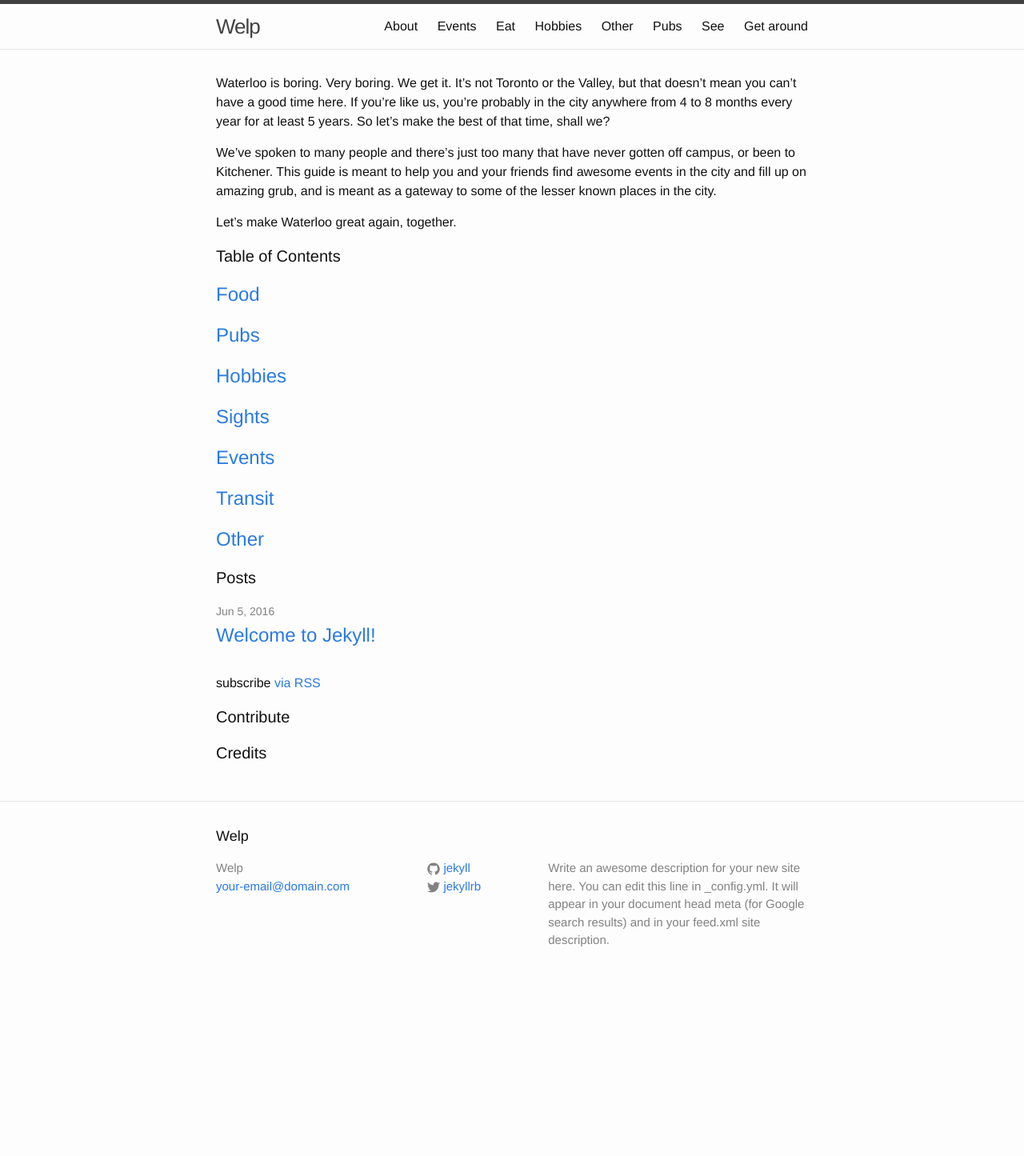
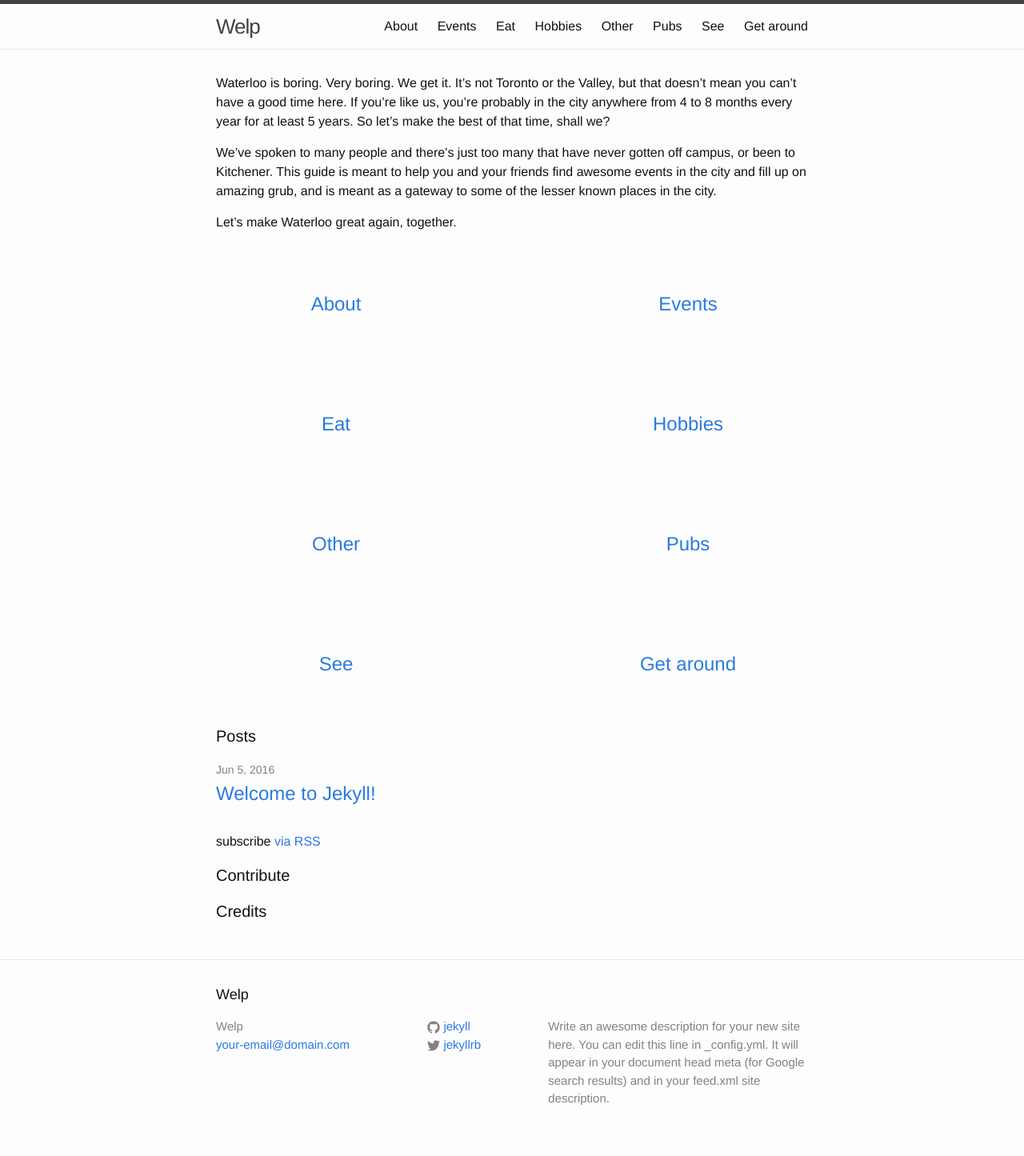
Before and after one commit to seductivegeese/guide, a Jekyll site: the page built from index.html, in a window 1280 px wide. Shown: the whole page at 80% size. Built offline with Jekyll 4.4.1, drawn with Linux system fonts in a browser that asks for light colours; before the commit the page ends 1247 px from its top, so only the background shows below that.

Commit message:
flexbox awesome (#8)
resolves #7

```diff
--- a/_sass/_layout.scss
+++ b/_sass/_layout.scss
@@ -240,3 +240,22 @@
         }
     }
 }
+
+.hero-container {
+  display: flex;
+  -webkit-flex-wrap: wrap;
+  flex-wrap:         wrap;
+  -webkit-flex-direction: row;
+  flex-direction:         row;
+  justify-content: space-between;
+  .page {
+    display: flex;
+    width: 300px;
+    height: 150px;
+    text-align: center;
+    -webkit-flex-direction: column; /* Safari */
+    flex-direction:         column;
+    -webkit-justify-content: center;
+    justify-content: center;
+  }
+}
--- a/index.html
+++ b/index.html
@@ -8,28 +8,16 @@ layout: default
 <p>We’ve spoken to many people and there’s just too many that have never gotten off campus, or been to Kitchener. This guide is meant to help you and your friends find awesome events in the city and fill up on amazing grub, and is meant as a gateway to some of the lesser known places in the city.</p>
 
 <p>Let’s make Waterloo great again, together.</p>
-  <h1 class="page-heading">Table of Contents</h1>
-    <h2>
-      <a class="post-link" href="{{ "/food" | prepend: site.baseurl }}">Food</a>
-    </h2>
-    <h2>
-      <a class="post-link" href="{{ "/pubs" | prepend: site.baseurl }}">Pubs</a>
-    </h2>
-    <h2>
-      <a class="post-link" href="{{ "/hobbies" | prepend: site.baseurl }}">Hobbies</a>
-    </h2>
-    <h2>
-      <a class="post-link" href="{{ "/sights" | prepend: site.baseurl }}">Sights</a>
-    </h2>
-    <h2>
-      <a class="post-link" href="{{ "/events" | prepend: site.baseurl }}">Events</a>
-    </h2>
-    <h2>
-      <a class="post-link" href="{{ "/transit" | prepend: site.baseurl }}">Transit</a>
-    </h2>
-    <h2>
-      <a class="post-link" href="{{ "/misc" | prepend: site.baseurl }}">Other</a>
-    </h2>
+  <div class="hero-container">
+    {% for my_page in site.pages %}
+      {% if my_page.title %}
+      <div class="page">
+        <a class="post-link" href="{{ my_page.url | prepend: site.baseurl }}">{{ my_page.title }}</a>
+      </div>
+      {% endif %}
+    {% endfor %}
+  </div>
+
   <h1 class="page-heading">Posts</h1>
 
   <ul class="post-list">
```
